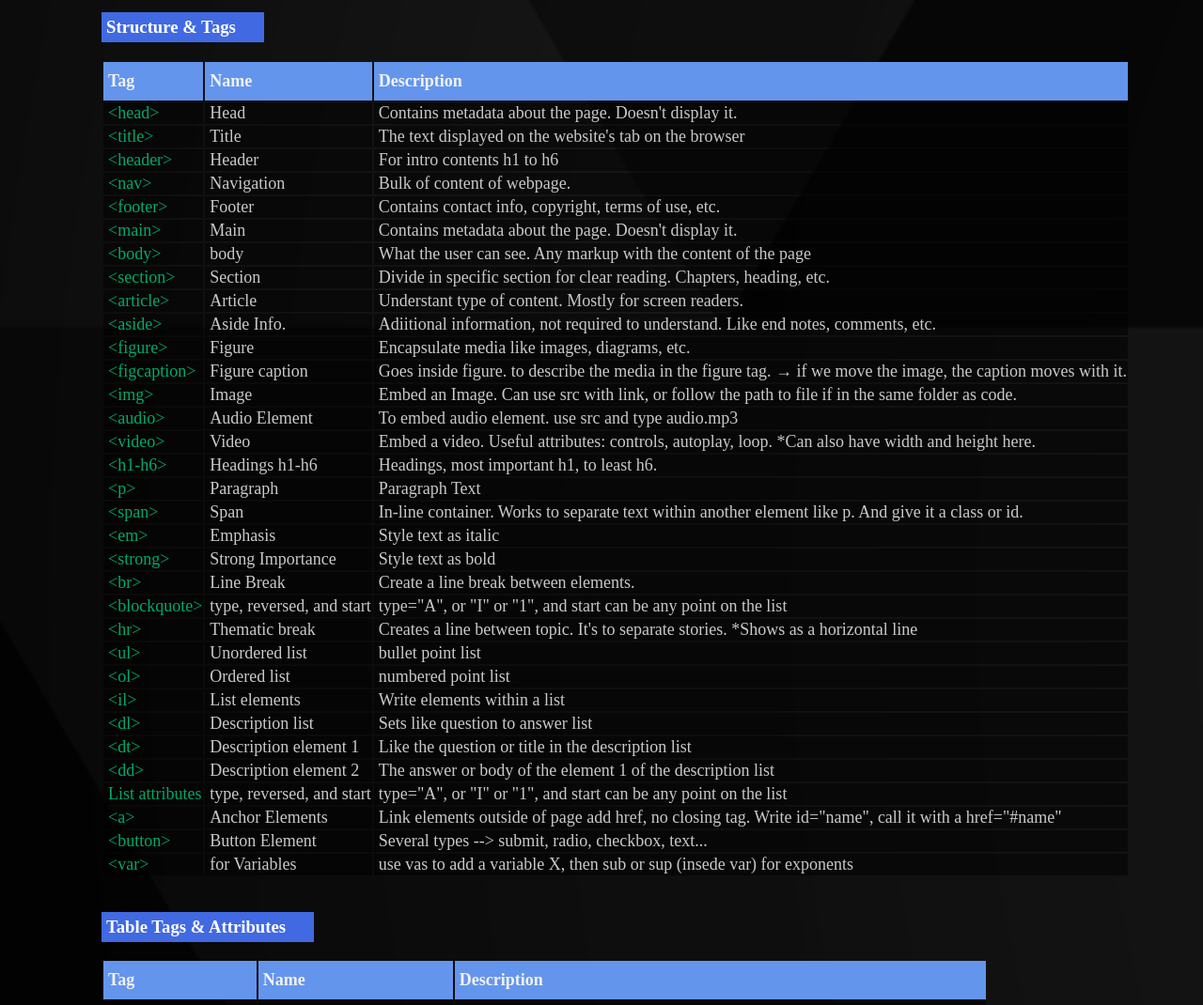
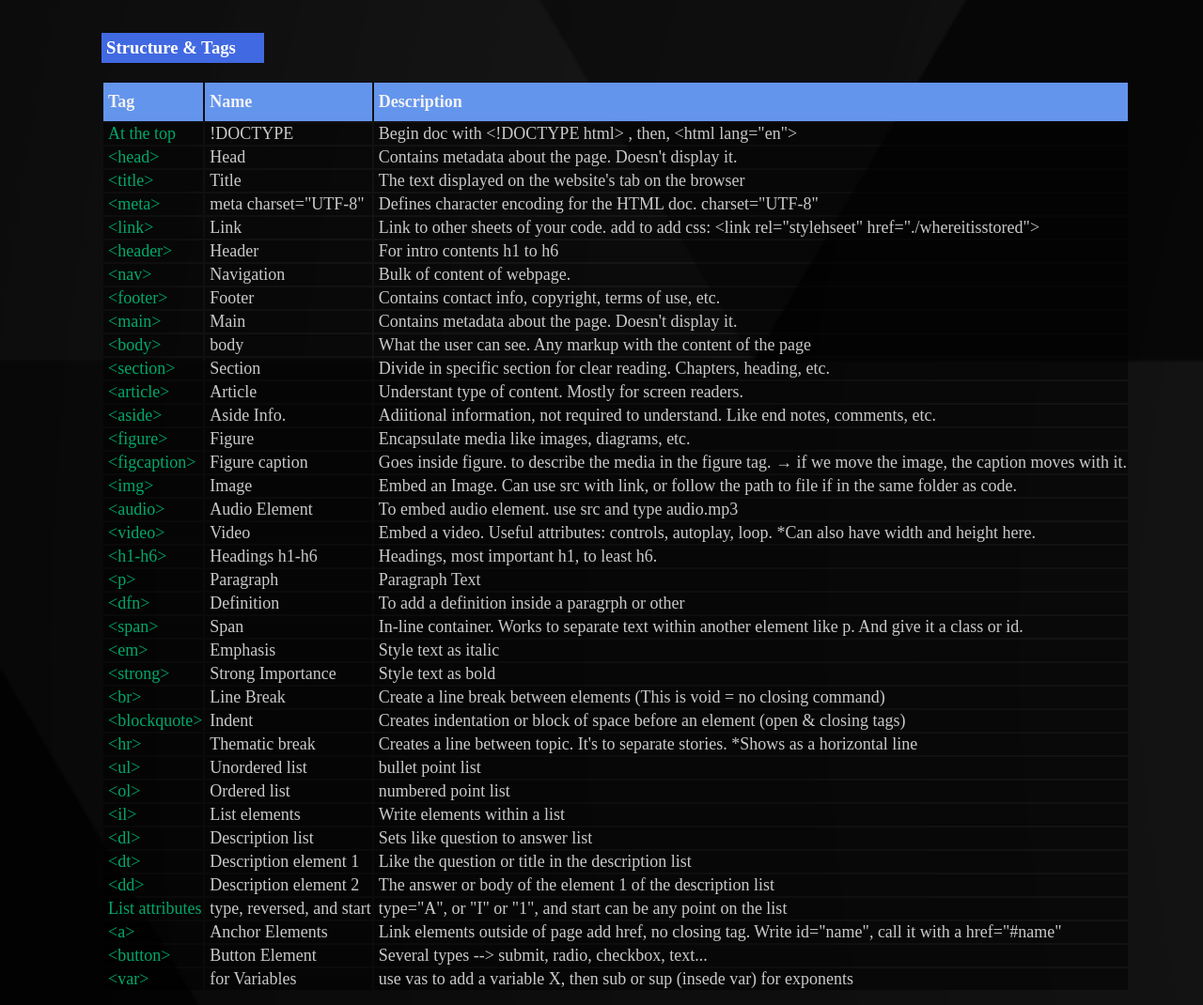
Before and after one commit to mariavasqueze/HTML_Cheatsheet, a plain HTML site: page index.html in a window 1280 px wide. Shown: the part 466-1536 px from the top of the page at 94% size. Drawn offline with Linux system fonts and the light colour scheme.

Commit message:
new tags

```diff
--- a/index.html
+++ b/index.html
@@ -2,6 +2,7 @@
 <html lang="en">
 <head>
     <title>Cheat Sheet</title>
+    <meta charset="utf-8">
     <link rel="stylesheet" href="./resources/css/styles.css">
 </head>
 <body>
@@ -42,6 +43,11 @@
             </thead>
             <tbody>
                 <tr>
+                    <td><span class="element">At the top</span></td>
+                    <td>!DOCTYPE</td>
+                    <td>Begin doc with &lt!DOCTYPE html&gt , then, &lthtml lang="en"&gt</td>
+                </tr>
+                <tr>
                     <td><span class="element">&lthead&gt</span></td>
                     <td>Head</td>
                     <td>Contains metadata about the page. Doesn't display it.</td>
@@ -50,6 +56,16 @@
                     <td><span class="element">&lttitle&gt</span></td>
                     <td>Title</td>
                     <td>The text displayed on the website's tab on the browser</td>
+                </tr>
+                <tr>
+                    <td><span class="element">&ltmeta&gt</span></td>
+                    <td>meta charset="UTF-8"</td>
+                    <td>Defines character encoding for the HTML doc. charset="UTF-8"</td>
+                </tr>
+                <tr>
+                    <td><span class="element">&ltlink&gt</span></td>
+                    <td>Link</td>
+                    <td>Link to other sheets of your code. add to add css: &ltlink rel="stylehseet" href="./whereitisstored"&gt</td>
                 </tr>
                 <tr>
                     <td><span class="element">&ltheader&gt</span></td>
@@ -127,6 +143,11 @@
                     <td>Paragraph Text</td>
                 </tr>
                 <tr>
+                    <td><span class="element">&ltdfn&gt</span></td>
+                    <td>Definition</td>
+                    <td>To add a definition inside a paragrph or other</td>
+                </tr>
+                <tr>
                     <td><span class="element">&ltspan&gt</span></td>
                     <td>Span</td>
                     <td>In-line container. Works to separate text within another element like p. And give it a class or id.</td>
@@ -144,12 +165,12 @@
                 <tr>
                     <td><span class="element">&ltbr&gt</span></td>
                     <td>Line Break</td>
-                    <td>Create a line break between elements.</td>
+                    <td>Create a line break between elements (This is void = no closing command)</td>
                 </tr>
                 <tr>
                     <td><span class="element">&ltblockquote&gt</span></td>
-                    <td>type, reversed, and start</td>
-                    <td>type="A", or "I" or "1", and start can be any point on the list</td>
+                    <td>Indent</td>
+                    <td>Creates indentation or block of space before an element (open & closing tags)</td>
                 </tr>
                 <tr>
                     <td><span class="element">&lthr&gt</span></td>
--- a/resources/css/styles.css
+++ b/resources/css/styles.css
@@ -24,13 +24,14 @@ h1 {
     background-color: rgba(0,0,0,80%);
     vertical-align:middle;
     display: inline-block;
+    padding-bottom: 20px;
 }
 
 .second-block {
     background-color: rgba(0,0,0,80%);
     vertical-align:middle;
     display: inline-block;
-    padding: 2px 0px 16px 0px;
+    padding: 2px 0px 38px 0px;
 }
 #nav-title {
     display: inline-flex;
```
